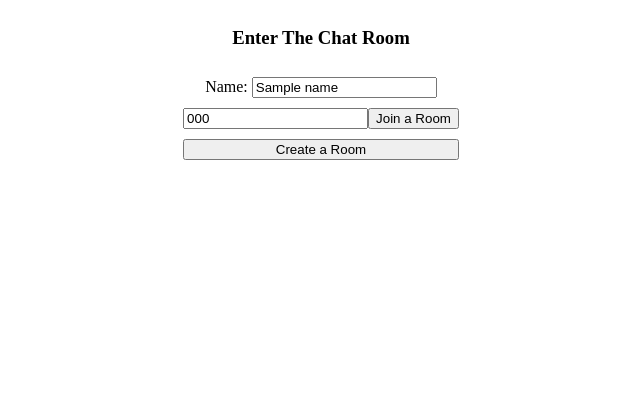
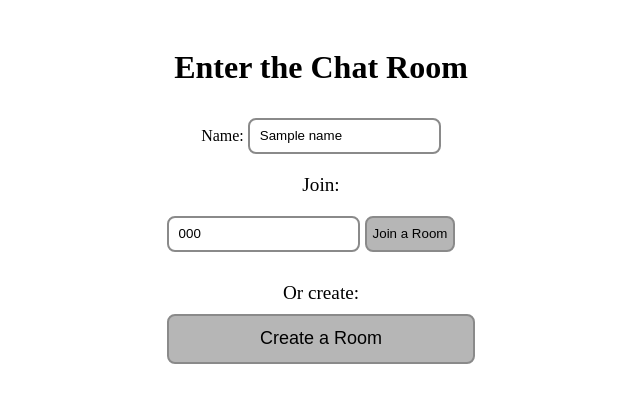
Before and after one commit to noamopilo/Plyto-chat, a Flask app: template chatroom/templates/home.html in a window 1280 px wide. Shown: the top 403 px of the page, without its empty margins (319-959 px from the left). Run offline with Flask 3, Linux system fonts and the light colour scheme; the template is opened without the code that fills it: most values are stand-ins (such as "Sample title", 1, 10 or a date in 2020); some libraries are stand-ins or nearby versions.

Commit message:
I personalized the chatroom

```diff
--- a/chatroom/main.py
+++ b/chatroom/main.py
@@ -2,6 +2,7 @@ from flask import Flask, render_template, request, session, redirect, url_for
 from flask_socketio import join_room, leave_room, send, SocketIO
 import random
 from string import ascii_uppercase
+from datetime import datetime
 
 app = Flask(__name__)
 app.config["SECRET_KEY"] = "fhsjfks"
@@ -53,20 +54,24 @@ def home():
 @app.route("/room")
 def room():
     room = session.get("room")
+    name = session.get("name")
     if room is None or session.get("name") is None or room not in rooms:
         return redirect(url_for("home"))
 
-    return render_template("room.html", code=room, messages=rooms[room]["messages"])
+    return render_template("room.html", code=room, messages=rooms[room]["messages"], name=name)
 
 @socketio.on("message")
 def message(data):
     room = session.get("room")
+    now = datetime.now().strftime("%d-%m-%Y %H:%M")
+
     if room not in rooms:
         return
 
     content = {
         "name": session.get("name"),
-        "message": data["data"]
+        "message": data["data"],
+        "datetime": now
     }
 
     send(content, to=room)
@@ -85,7 +90,10 @@ def connect(auth):
         return
 
     join_room(room)
-    send({"name": name, "message": "has entered the room"}, to=room)
+
+    now = datetime.now().strftime("%d-%m-%Y %H:%M")
+
+    send({"name": name, "message": "has entered the room", "datetime": now}, to=room)
     rooms[room]["members"] += 1
     print(f"{name} joined room {room}")
 
@@ -95,12 +103,16 @@ def disconnect():
     name = session.get("name")
     leave_room(room)
 
+    now = datetime.now().strftime("%d-%m-%M %H:%M")
+
     if room in rooms:
         rooms[room]["members"] -=1
         if rooms[room]["members"] <= 0:
             del rooms[room]
+            return
 
-    send({"name": name, "message": "has left the room"}, to=room)
+
+    send({"name": name, "message": "has left the room", "datetime": now}, to=room)
     print(f"{name} has left the room {room}")
 
 if __name__ == "__main__":
--- a/chatroom/static/css/style.css
+++ b/chatroom/static/css/style.css
@@ -1,3 +1,7 @@
+body {
+  padding: 20px;
+}
+
 .content {
   display: flex;
   align-items: center;
@@ -41,13 +45,42 @@
   width: 100%;
 }
 
-.inputs {
+.inputs,
+.join {
   padding: 10px;
   display: flex;
+  flex-direction: row;
+  gap: 5px;
+}
+
+input[type="text"] {
+  height: 30px;
+  border: 2px solid rgb(138, 138, 138);
+  border-radius: 8px;
+  padding-left: 10px;
+}
+
+button {
+  border-radius: 8px;
+  border: 2px solid rgb(138, 138, 138);
+  cursor: pointer;
+  background-color: rgb(182, 182, 182);
+}
+
+button:active {
+  background-color: rgb(207, 207, 207);
+}
+
+h3 {
+  text-align: center;
+  margin-top: 3px;
+  margin-bottom: 20px;
 }
 
 h2 {
   text-align: center;
+  margin-top: 20px;
+  margin-bottom: 5px;
 }
 
 #message {
@@ -67,3 +100,38 @@ h2 {
   font-size: 10px;
   color: darkgray;
 }
+
+.title {
+  background-color: rgba(169, 169, 169, 0.747);
+  margin-bottom: 20px;
+  border-bottom: 2px solid rgb(138, 138, 138);
+  position: relative;
+  padding: 15px;
+}
+
+.title h2, .title h3 {
+  margin-top: 0;
+  margin-bottom: 0;
+}
+
+.create-btn {
+  height: 50px;
+  font-size: large;
+}
+
+.messages::-webkit-scrollbar {
+  display: none;
+}
+
+.leave-btn {
+  border-color: rgba(255, 0, 0, 0.651);
+  color: rgb(255, 0, 0);
+  position: absolute;
+  left: 10px;
+  top: 15px;
+}
+
+.label {
+  font-size: larger;
+  margin-top: 10px;
+}
--- a/chatroom/templates/home.html
+++ b/chatroom/templates/home.html
@@ -1,6 +1,6 @@
 {% extends 'base.html' %} {% block content %}
 <form method="post" class="buttons">
-  <h3>Enter The Chat Room</h3>
+  <h1>Enter the Chat Room</h1>
   <div>
     <label>Name:</label>
     <input
@@ -10,10 +10,12 @@
       value="{{name}}"
     />
   </div>
+  <label class="label">Join: </label>
   <div class="join">
     <input type="text" placeholder="Room Code" name="code" value="{{code}}" />
     <button type="submit" name="join">Join a Room</button>
   </div>
+  <label class="label">Or create: </label>
   <button type="submit" name="create" class="create-btn">Create a Room</button>
   {% if error %}
   <ul>
```
Also changed, not shown: chatroom/templates/room.html (+29 -5 lines).
